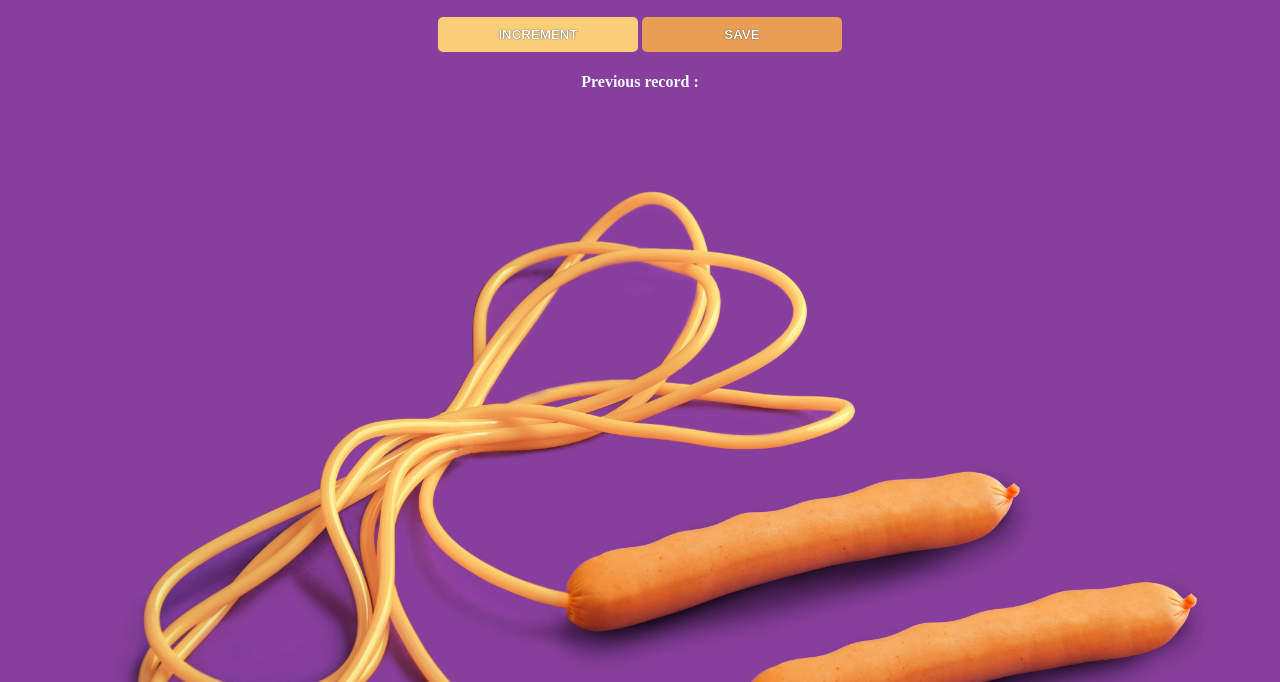
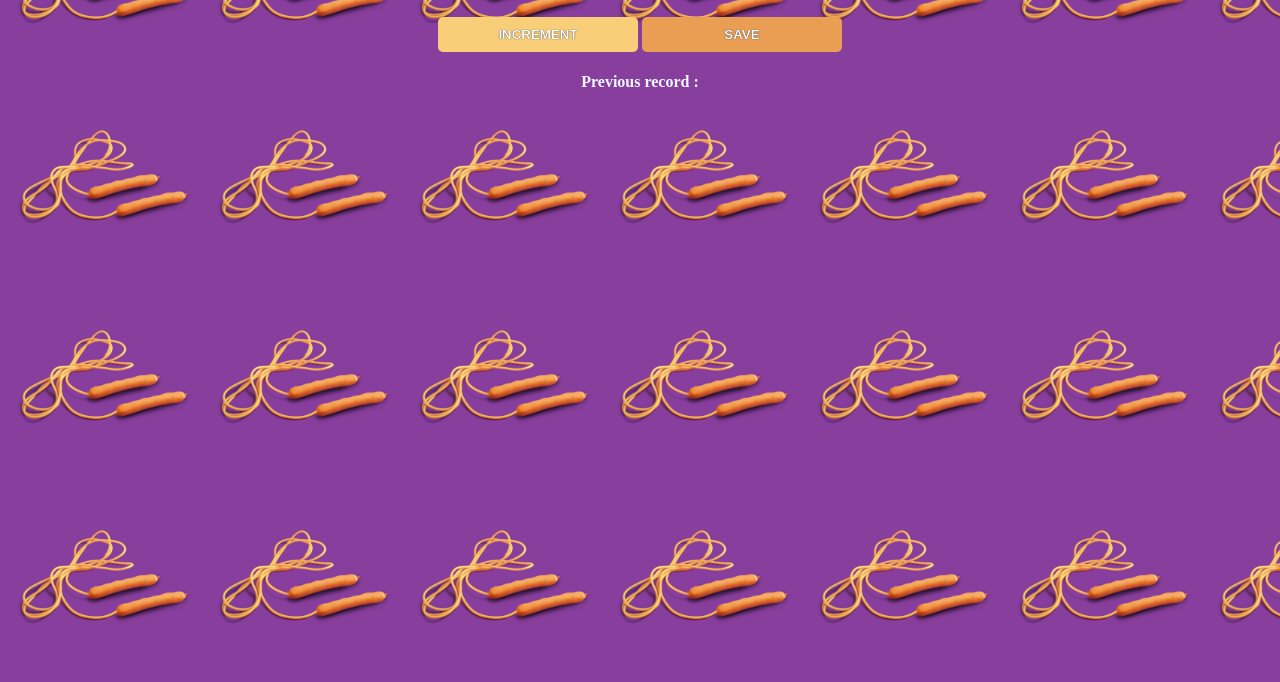
Before and after one commit to Qyxin06/jumpRopeCounter, a plain HTML site: page index.html in a window 1280 px wide. Shown: the part 118-800 px from the top of the page. Drawn offline with Linux system fonts and the light colour scheme.

Commit message:
Update index.css

```diff
--- a/index.css
+++ b/index.css
@@ -1,9 +1,10 @@
 body {
     background-image: url("./jumpingRope.jpg");
-    background-size: cover;
+    background-size:200px;
     font-weight: bold;
     text-align: center;
     color: aliceblue;
+
 }
 
 .container {
```
